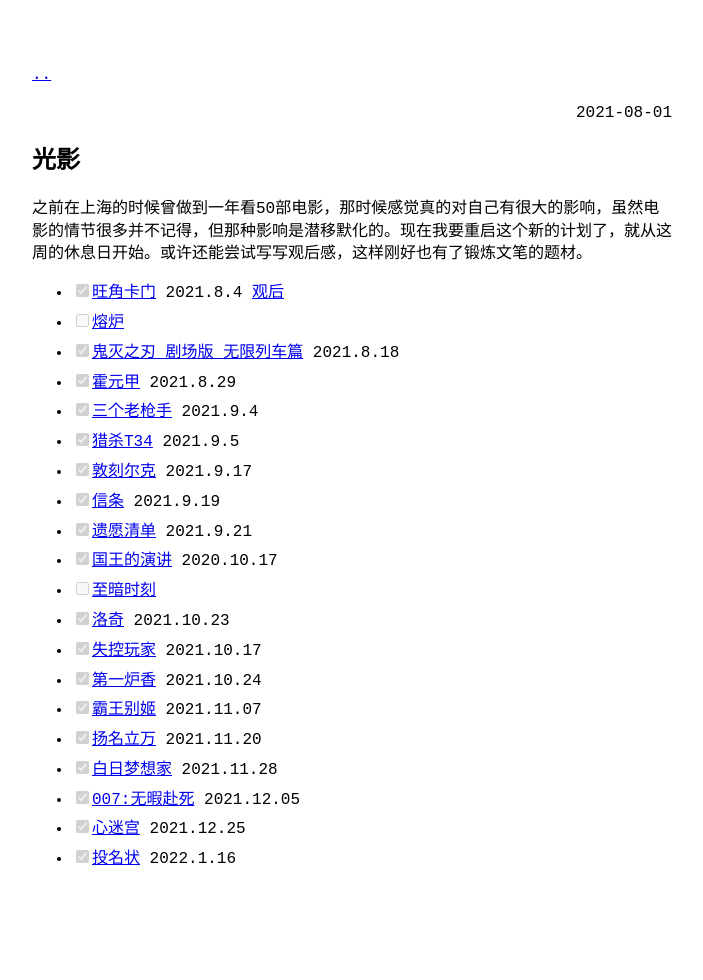
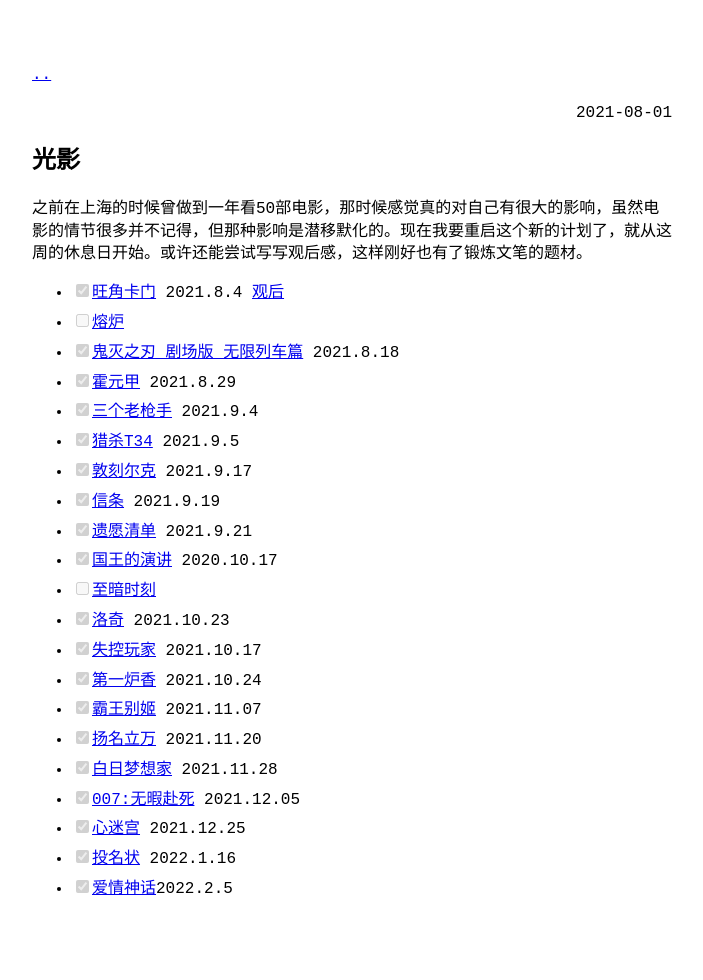
Before and after one commit to lccccc1024/lccccc1024.github.io, a Jekyll site: the page built from _posts/2021-08-01-光影.md, in a window 1280 px wide. Shown: the whole page, without its empty margins (288-991 px from the left). Built offline with Jekyll 4.4.1, drawn with Linux system fonts in a browser that asks for light colours; our own code applies the rules of GitHub Pages for plain Markdown files; before the commit the page ends 951 px from its top, so only the background shows below that.

Commit message:
Update 2021-08-01-光影.md

```diff
--- a/_posts/2021-08-01-光影.md
+++ b/_posts/2021-08-01-光影.md
@@ -20,3 +20,4 @@
 - [x] <a href="https://movie.douban.com/subject/20276229/" target="_blank">007:无暇赴死</a> 2021.12.05
 - [x] <a href="https://movie.douban.com/subject/25917973/" target="_blank">心迷宫</a> 2021.12.25
 - [x] <a href="https://movie.douban.com/subject/1947089/" target="_blank">投名状</a> 2022.1.16
+- [x] <a href="https://movie.douban.com/subject/35376457/" target="_blank">爱情神话</a>2022.2.5
```
